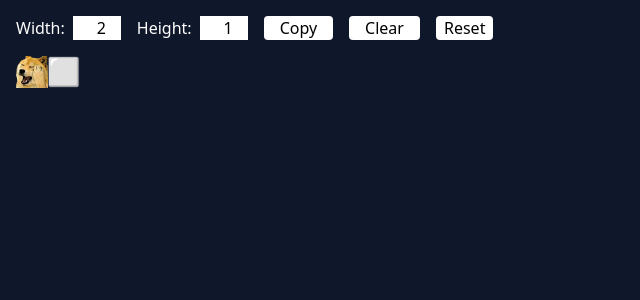
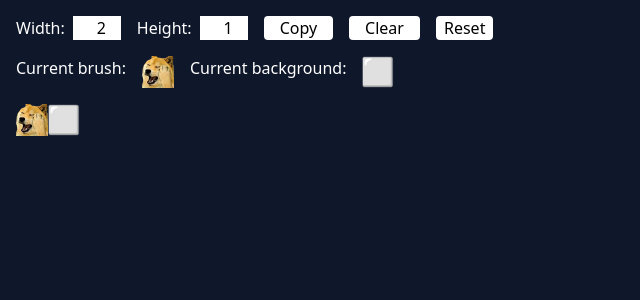
Before and after one commit to alexamy/slack-emoji-painter, a React (Vite) app: page / in a window 1280 px wide. Shown: the top 300 px of the page, without its empty margins (0-640 px from the left). Built offline with nearby package versions, Linux system fonts and the light colour scheme.

Commit message:
add brushes

```diff
--- a/src/app/App.tsx
+++ b/src/app/App.tsx
@@ -10,7 +10,7 @@ import {
 import { MutableRefObject, useMemo, useRef } from 'react';
 
 export function App() {
-	const { field } = useAppStore();
+	const { field, images, brush, background } = useAppStore();
 	const isLeftDown = useRef(false);
 	const isRightDown = useRef(false);
 	const canvas = useFieldPainter(isLeftDown, isRightDown);
@@ -21,6 +21,12 @@ export function App() {
 				<div className='mb-4 flex space-x-4'>
 					<SizeInputs width={field[0].length} height={field.length} />
 					<Buttons />
+				</div>
+				<div className='mb-4 flex space-x-4 text-white'>
+					<span>Current brush:</span>
+					<img src={images[brush]} width={32} height={32} />
+					<span>Current background:</span>
+					<img src={images[background]} width={32} height={32} />
 				</div>
 				<div
 					className='w-fit select-none'
```
